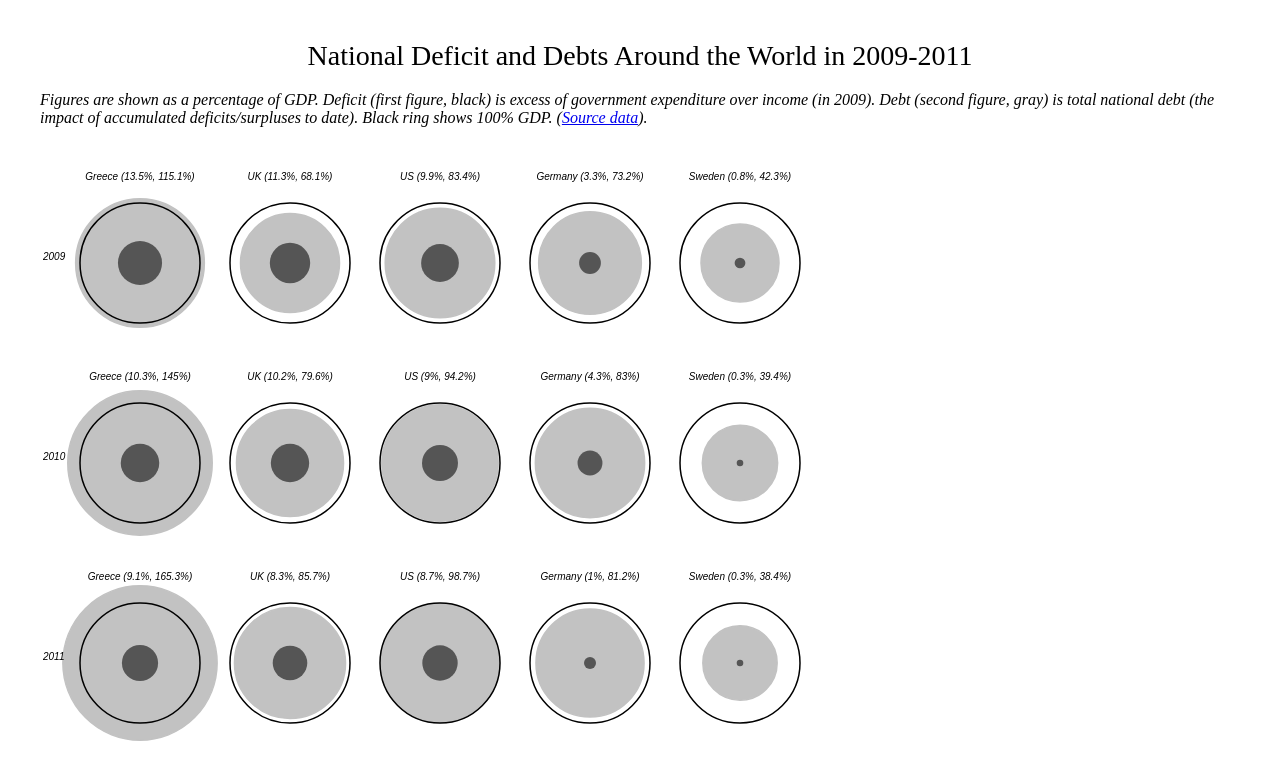
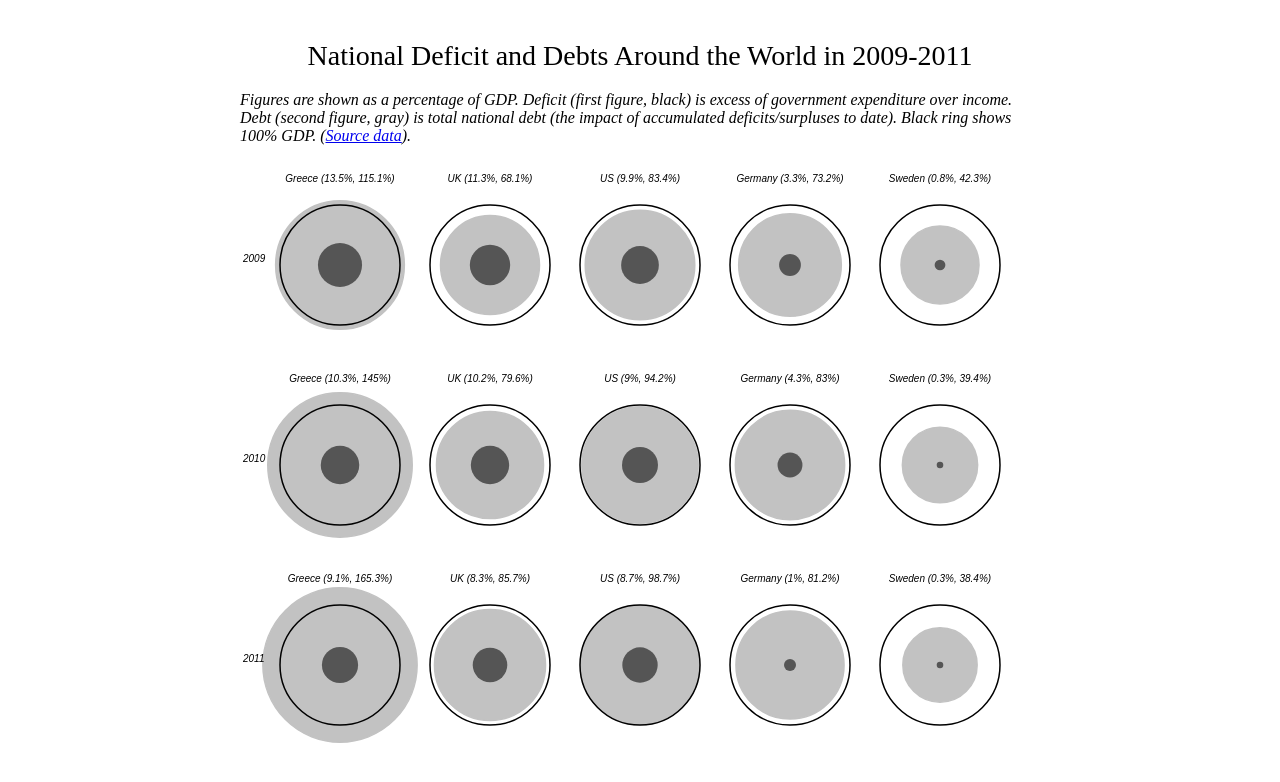
Before and after one commit to openspending-archive/deficit-and-debt, a plain HTML site: page index.html in a window 1280 px wide. Drawn offline with Linux system fonts and the light colour scheme.

Commit message:
[viz][s]: minor styling fixes.

```diff
--- a/index.html
+++ b/index.html
@@ -13,11 +13,22 @@
         font: normal 28px baskerville;
         font-weight: normal;
       }
+
+
+      #fig, p.description {
+        width: 800px;
+        margin: auto;
+      }
     </style>
   </head>
   <body>
     <h1>National Deficit and Debts Around the World in 2009-2011</h1>
-    <p>Figures are shown as a percentage of GDP. Deficit (first figure, black) is excess of government expenditure over income (in 2009). Debt (second figure, gray) is total national debt (the impact of accumulated deficits/surpluses to date). Black ring shows 100% GDP. (<a target="_blank" href="https://spreadsheets.google.com/pub?key=0Ah8UkI7xG7eWdDJfM2gyZDVaSlJ3dHZzR1JJWF9tekE&gid=5">Source data</a>).</p>
+    <p class="description">Figures are shown as a percentage of GDP. Deficit
+    (first figure, black) is excess of government expenditure over income. Debt
+    (second figure, gray) is total national debt (the impact of accumulated
+    deficits/surpluses to date). Black ring shows 100% GDP. (<a target="_blank"
+      href="http://datahub.io/dataset/deficit-and-debt/resource/b2d6733e-144a-4674-adaf-42b55a7423d5">Source
+      data</a>).</p>
 
     <div id="center"><div id="fig">
 
```
